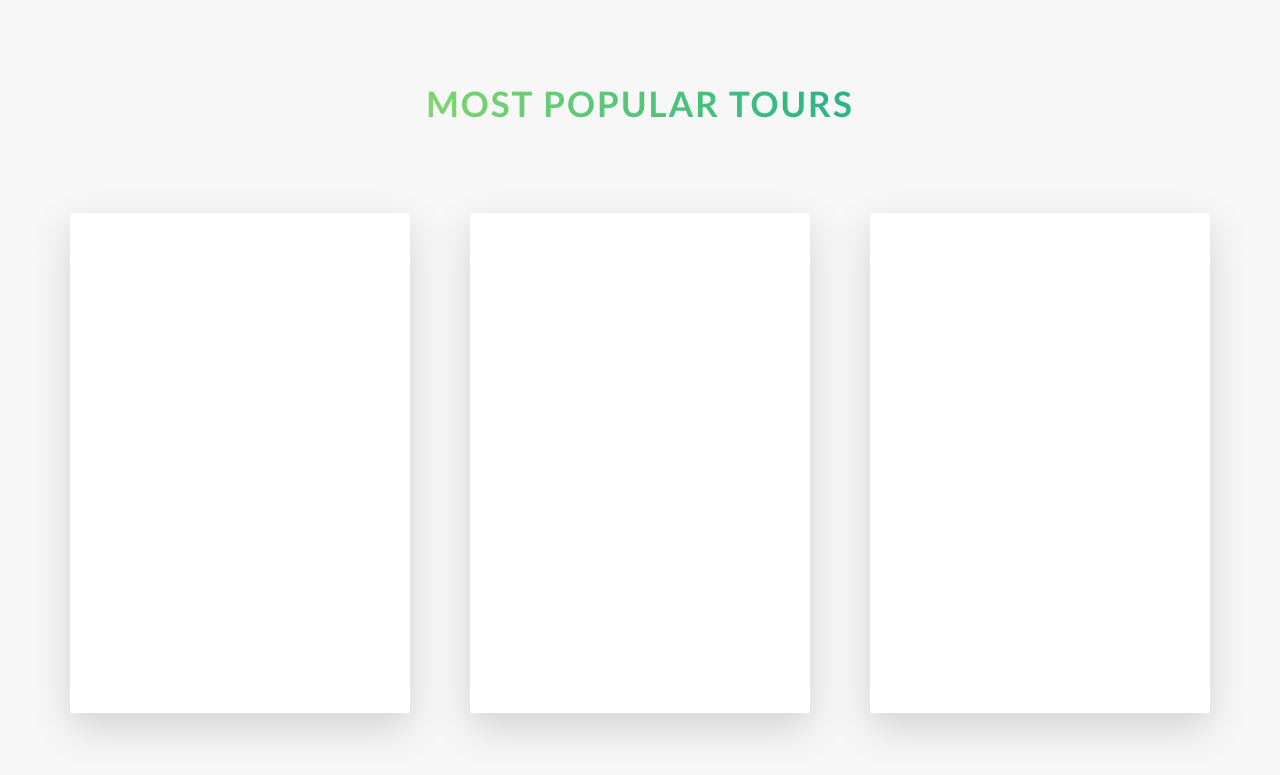
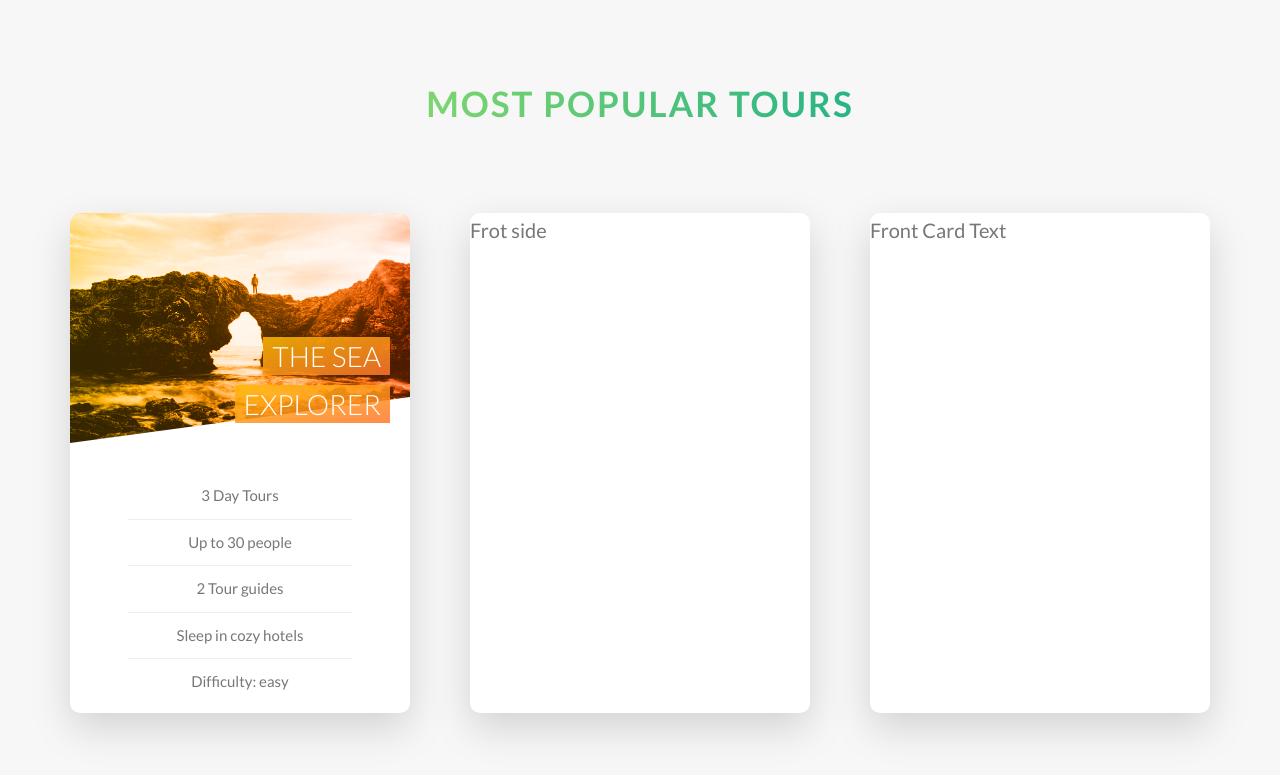
Before and after one commit to jregistr/web-dev-experiments, a website: page natours/index.html in a window 1280 px wide. Shown: the part 2432-3207 px from the top of the page. Drawn offline with Linux system fonts and the light colour scheme.

Commit message:
first card front

```diff
--- a/natours/index.html
+++ b/natours/index.html
@@ -70,7 +70,8 @@
                     <i class="feature-box__icon icon-basic-world"></i>
                     <h3 class="heading-tertiary ut-margin-bottom-small">Explore the world</h3>
                     <p class="feature-box__text">
-                        Lorem ipsum dolor sit amet, consectetur adipisicing elit. Delectus est ex minima numquam placeat similique. Consectetur adipisicing elit. Delectus est ex.
+                        Lorem ipsum dolor sit amet, consectetur adipisicing elit. Delectus est ex minima numquam placeat
+                        similique. Consectetur adipisicing elit. Delectus est ex.
                     </p>
                 </div>
             </div>
@@ -79,7 +80,8 @@
                     <i class="feature-box__icon icon-basic-compass"></i>
                     <h3 class="heading-tertiary ut-margin-bottom-small">Meet Nature</h3>
                     <p class="feature-box__text">
-                        Lorem ipsum dolor sit amet, consectetur adipisicing elit. Delectus est ex minima numquam placeat similique. Consectetur adipisicing elit. Delectus est ex.
+                        Lorem ipsum dolor sit amet, consectetur adipisicing elit. Delectus est ex minima numquam placeat
+                        similique. Consectetur adipisicing elit. Delectus est ex.
                     </p>
                 </div>
             </div>
@@ -88,7 +90,8 @@
                     <i class="feature-box__icon icon-basic-map"></i>
                     <h3 class="heading-tertiary ut-margin-bottom-small">Find Your Way</h3>
                     <p class="feature-box__text">
-                        Lorem ipsum dolor sit amet, consectetur adipisicing fuga hic in ipsum minus molestias natus neque obcaecati perspiciatis, placeat provident quia rem vtem!
+                        Lorem ipsum dolor sit amet, consectetur adipisicing fuga hic in ipsum minus molestias natus
+                        neque obcaecati perspiciatis, placeat provident quia rem vtem!
                     </p>
                 </div>
             </div>
@@ -97,7 +100,8 @@
                     <i class="feature-box__icon icon-basic-heart"></i>
                     <h3 class="heading-tertiary ut-margin-bottom-small">Live a Healthier life</h3>
                     <p class="feature-box__text">
-                       Lorem ipsum dolor sit amet,tlaborum nobis quas rerum ias natus neque obcaecati quia,suscipit temporibus tenetu oddluptas.
+                        Lorem ipsum dolor sit amet,tlaborum nobis quas rerum ias natus neque obcaecati quia,suscipit
+                        temporibus tenetu oddluptas.
                     </p>
                 </div>
             </div>
@@ -114,20 +118,40 @@
         <div class="grid-row">
             <div class="grid-col-1-of-3">
                 <div class="card">
-                    <div class="card__side card__side--front">Front Card Text</div>
+                    <div class="card__side card__side--front">
+                        <div class="card__picture card__picture--1">
+                            &nbsp;
+                        </div>
+                        <h4 class="card__heading">
+                            <span class="card__heading-span card__heading-span--1">
+                                The Sea Explorer
+                            </span>
+                        </h4>
+                        <div class="card__details">
+                            <ul>
+                                <li>3 Day Tours</li>
+                                <li>Up to 30 people</li>
+                                <li>2 Tour guides</li>
+                                <li>Sleep in cozy hotels</li>
+                                <li>Difficulty: easy</li>
+                            </ul>
+                        </div>
+                    </div>
                     <div class="card__side card__side--back card__side--back-1">Back Card Text</div>
                 </div>
             </div>
             <div class="grid-col-1-of-3">
                 <div class="card">
-                    <div class="card__side card__side--front">Front Card Text</div>
-                    <div class="card__side card__side--back">Back Card Text</div>
+                    <div class="card__side card__side--front">
+                        Frot side
+                    </div>
+                    <div class="card__side card__side--back card__side--back-2">Back Card Text</div>
                 </div>
             </div>
             <div class="grid-col-1-of-3">
                 <div class="card">
                     <div class="card__side card__side--front">Front Card Text</div>
-                    <div class="card__side card__side--back">Back Card Text</div>
+                    <div class="card__side card__side--back card__side--back-3">Back Card Text</div>
                 </div>
             </div>
         </div>
--- a/natours/sass/abstracts/_variables.sass
+++ b/natours/sass/abstracts/_variables.sass
@@ -10,6 +10,7 @@ $color-tertiary-dark: #5643fa
 
 $color-grey-dark: #777
 $color-grey-light-1: #f7f7f7
+$color-grey-light-2: #eee
 $color-white: #fff
 $color-black: #000
 
--- a/natours/sass/components/_card.sass
+++ b/natours/sass/components/_card.sass
@@ -2,6 +2,7 @@
 @import "../abstracts/mixins"
 
 .card
+  // Functionality
   perspective: 150rem
   -moz-perspective: 150rem
   position: relative
@@ -10,15 +11,15 @@
   &__side
     height: 50rem
     transition: all .8s ease
-    color: $color-white
     font-size: 2rem
     position: absolute
     top: 0
     left: 0
     width: 100%
     backface-visibility: hidden
-    border-radius: 3px
+    border-radius: 10px
     box-shadow: 0 1.5rem 4rem rgba($color-black, .15)
+    overflow: hidden
 
     &--front
       background-color: white
@@ -29,9 +30,53 @@
       &-1
         background-image: linear-gradient(to right, $color-secondary-light, $color-secondary-dark)
 
+    // Front Side Styling
+  &__picture
+    background-size: cover
+    height: 23rem
+    clip-path: polygon(0 0, 100% 0, 100% 80%, 0 100%)
+
+    &--1
+      background-image: linear-gradient(to right, $color-secondary-light, $color-secondary-dark), url("../img/nat-5.jpg")
+      background-blend-mode: color
+    &--2
+      background-image: url("../img/nat-5.jpg")
+    &--3
+      background-image: url("../img/nat-5.jpg")
+
+  &__heading
+    font-size: 2.8rem
+    font-weight: 300
+    text-transform: uppercase
+    color: $color-white
+    position: absolute
+    top: 12rem
+    right: 2rem
+    text-align: right
+    width: 70%
+
+  &__heading-span
+    box-decoration-break: clone
+    -webkit-box-decoration-break: clone
+    padding: 0.2rem .9rem
+    &--1
+      background-image: linear-gradient(to right bottom, rgba($color-secondary-light, .85), rgba($color-secondary-dark, .85))
+
+  &__details
+    padding: 3rem
+    ul
+      list-style: none
+      width: 80%
+      margin: 0 auto
+      li
+        text-align: center
+        font-size: 1.5rem
+        padding: 1rem
+        &:not(:last-child)
+          border-bottom: 1px solid $color-grey-light-2
 
   &:hover &__side--front
-    transform: rotateY(180deg)
+    transform: rotateY(-180deg)
 
   &:hover &__side--back
     transform: rotateY(0)
```
Also changed, not shown: natours/css/main.css.
